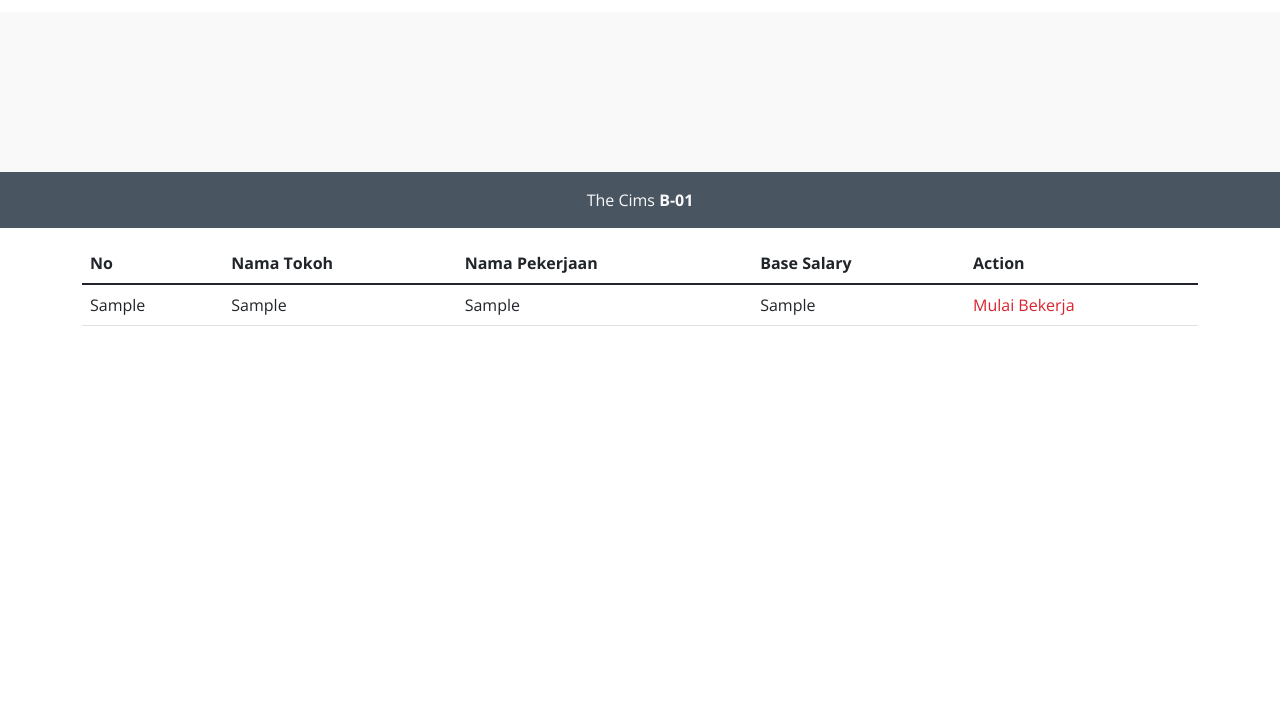
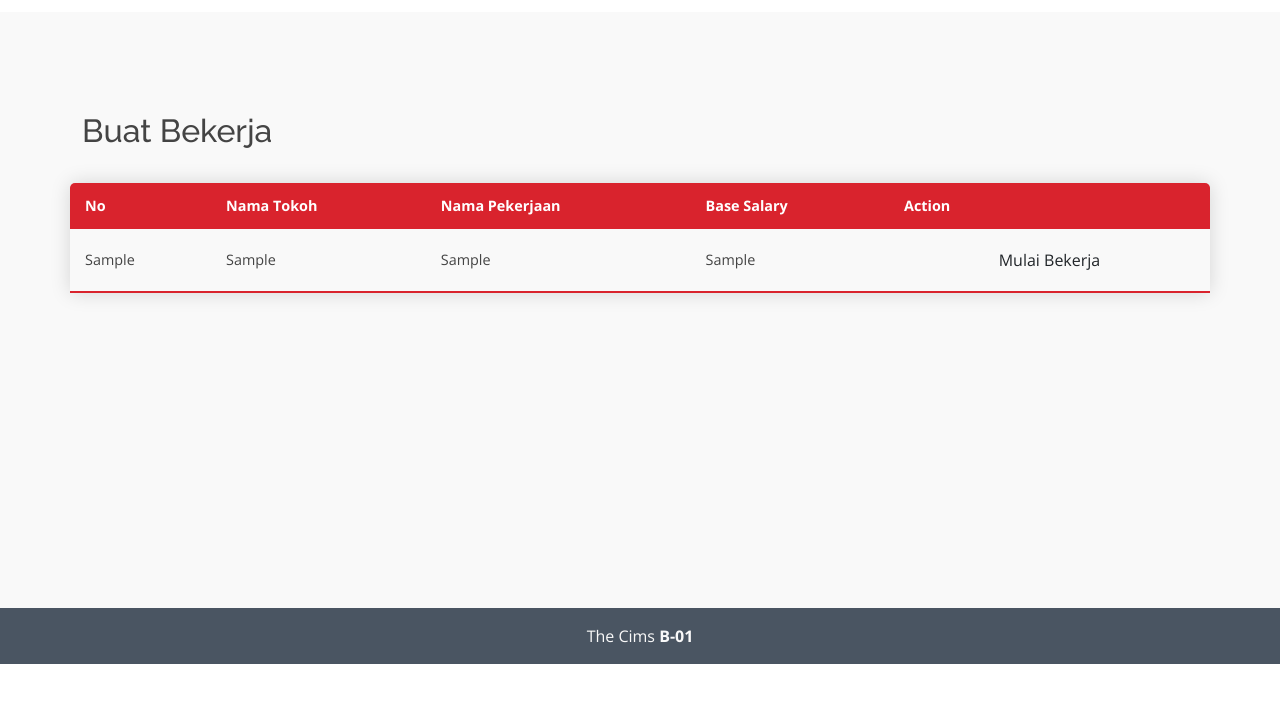
Before and after one commit to marthanatasha/tk-basdat-b01-the-cims, a Django app: template pekerjaan/templates/create_bekerja.html in a window 1280 px wide. Shown: the part 68-771 px from the top of the page. Run offline with Django 4.2, Linux system fonts and the light colour scheme; the template is opened without the code that fills it: most values are stand-ins (such as "Sample title", 1, 10 or a date in 2020); some libraries are stand-ins or nearby versions.

Commit message:
Implement create bekerja

```diff
--- a/pekerjaan/templates/create_bekerja.html
+++ b/pekerjaan/templates/create_bekerja.html
@@ -1,15 +1,16 @@
-<!DOCTYPE html>
-<html lang="en">
-<head>
-  <meta charset="UTF-8">
-    <title>List Pekerjaan</title>
-    <link href="https://cdn.jsdelivr.net/npm/bootstrap@5.1.3/dist/css/bootstrap.min.css" rel="stylesheet" integrity="sha384-1BmE4kWBq78iYhFldvKuhfTAU6auU8tT94WrHftjDbrCEXSU1oBoqyl2QvZ6jIW3" crossorigin="anonymous">
-</head>
-<body>
-  {% include "navbar.html" %}
-<div class="container-md" style="margin-top: 15px;">
-  <table class="table">
-  <thead class="thead-dark">
+{% extends "navbar.html" %}
+{% load static %}
+{% block content %}
+<div class="container">
+    <div class="d-flex justify-content-between align-items-center">
+        <h2>Buat Bekerja</h2>
+    </div>
+</div>
+<div class="container-fluid" style="padding-bottom: 18%; display: flex; align-items: center; justify-content: center;">
+    <div class="container">
+        <div class="row d-flex justify-content-center">
+          <table class="content-table">
+            <thead>
               <tr>
                 <th scope="col">No</th>
                 <th scope="col">Nama Tokoh</th>
@@ -25,12 +26,23 @@
                 <td>{{ i.1 }}</td>
                 <td>{{ i.2 }}</td>
                 <td>{{ i.3 }}</td>
-      <td><a href="#">Mulai Bekerja</a></td>
+                <td>
+                  <div class="text-center buttons">
+                    <form method="POST" action="{% url 'create_bekerja' %}">
+                      {% csrf_token %}
+                        <input name="nama_tokoh" value="{{i.1}}" hidden>
+                        <input name="nama_pekerjaan" value="{{i.2}}" hidden>
+                        <input name="base_salary" value="{{i.3}}" hidden>
+                        <button class="btn px-4" type="submit"><a>Mulai Bekerja</a></button>
+                    </form>
+                  </div>
+                </td>
               </tr>
               {% endfor %}
             </tbody>
           </table>
         </div>
-</body>
-<script src="https://cdn.jsdelivr.net/npm/bootstrap@5.1.3/dist/js/bootstrap.bundle.min.js" integrity="sha384-ka7Sk0Gln4gmtz2MlQnikT1wXgYsOg+OMhuP+IlRH9sENBO0LRn5q+8nbTov4+1p" crossorigin="anonymous"></script>
-</html>
+      </div>
+    </div>
+</div>
+{% endblock %}
```
Also changed, not shown: pekerjaan/views.py (+28 -1 lines). Lines whose indentation alone changed are shown as unchanged.
